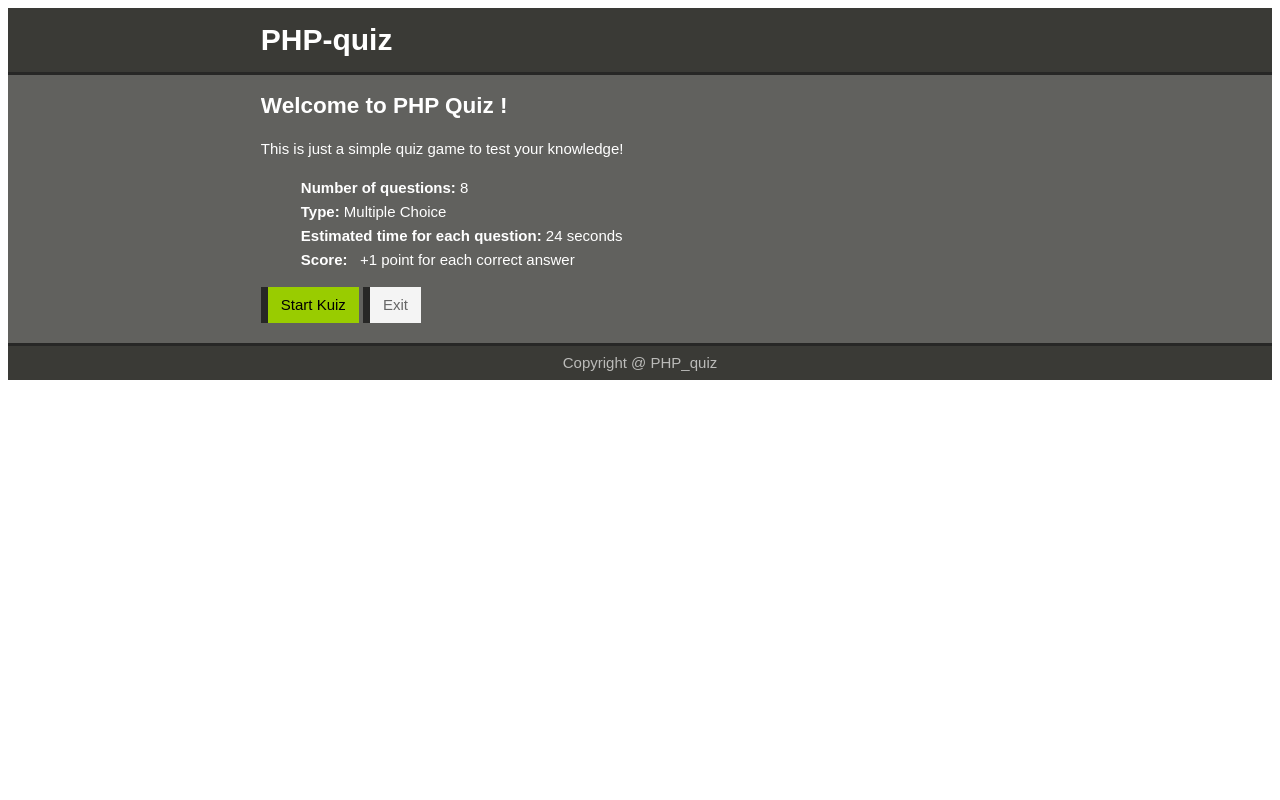
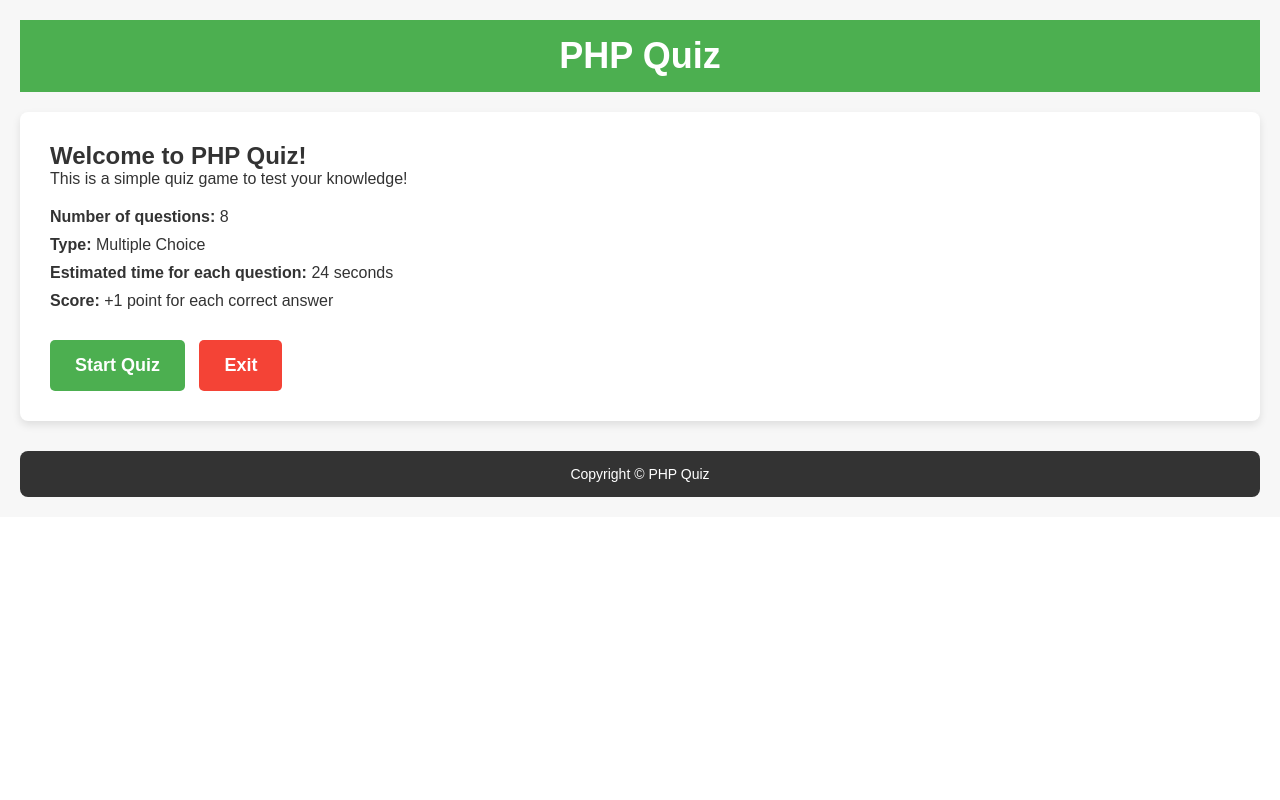
Before and after one commit to ASGS2000/LA2, a PHP site: page /home.php in a window 1280 px wide. Run offline with PHP 8.4, Linux system fonts and the light colour scheme; the visitor is signed in with stand-in values (Sample User, id 1); data comes from the database, SQL or seed files in the repository.

Commit message:
Update home.php

```diff
--- a/home.php
+++ b/home.php
@@ -9,44 +9,154 @@ $total = mysqli_num_rows($run);
 
 <html>
 <head>
-		<title>PHP-quiz</title>
-		<link rel="stylesheet" type="text/css" href="css/style.css">
+    <title>PHP-Quiz</title>
+    <style>
+        /* Global Styles */
+        * {
+            margin: 0;
+            padding: 0;
+            box-sizing: border-box;
+            font-family: Arial, sans-serif;
+        }
+
+        /* Main Container */
+        .main-container {
+            background-color: #f7f7f7;
+            padding: 20px;
+            color: #333;
+        }
+
+        /* Header Styles */
+        .header-container {
+            background-color: #4CAF50;
+            color: white;
+            padding: 15px;
+            text-align: center;
+        }
+
+        h1 {
+            font-size: 36px;
+        }
+
+        /* Content Container */
+        .content-container {
+            background-color: #ffffff;
+            border-radius: 8px;
+            box-shadow: 0 4px 8px rgba(0, 0, 0, 0.1);
+            padding: 30px;
+            margin-top: 20px;
+        }
+
+        /* List of Quiz Details */
+        .quiz-details {
+            list-style: none;
+            margin-top: 20px;
+            font-size: 16px;
+        }
+
+        .quiz-details li {
+            margin-bottom: 10px;
+        }
+
+        /* Button Styles */
+        .btn {
+            display: inline-block;
+            padding: 15px 25px;
+            margin-top: 20px;
+            text-align: center;
+            font-size: 18px;
+            font-weight: bold;
+            border-radius: 5px;
+            text-decoration: none;
+            cursor: pointer;
+        }
+
+        .start-btn {
+            background-color: #4CAF50;
+            color: white;
+        }
+
+        .start-btn:hover {
+            background-color: #45a049;
+        }
+
+        .exit-btn {
+            background-color: #f44336;
+            color: white;
+            margin-left: 10px;
+        }
+
+        .exit-btn:hover {
+            background-color: #e53935;
+        }
+
+        /* Footer Styles */
+        footer {
+            background-color: #333;
+            color: white;
+            text-align: center;
+            padding: 15px;
+            margin-top: 30px;
+            border-radius: 8px;
+        }
+
+        footer .footer-container {
+            font-size: 14px;
+        }
+
+        /* Media Queries for Mobile Devices */
+        @media (max-width: 768px) {
+            .content-container {
+                padding: 20px;
+            }
+
+            h1 {
+                font-size: 30px;
+            }
+
+            .quiz-details {
+                font-size: 14px;
+            }
+
+            .btn {
+                padding: 12px 20px;
+                font-size: 16px;
+            }
+        }
+    </style>
 </head>
 
 <body>
+    <div class="main-container">
         <header>
-			<div class="container">
-				<h1>PHP-quiz</h1>
+            <div class="header-container">
+                <h1>PHP Quiz</h1>
             </div>
         </header>
 
         <main>
-			<div class="container">
-				<h2>Welcome to PHP Quiz !</h2>
-				<p>This is just a simple quiz game to test your knowledge!</p>
-				<ul>
-				    <li><strong>Number of questions: </strong><?php echo $total; ?></li>
-				    <li><strong>Type: </strong>Multiple Choice</li>
-				    <li><strong>Estimated time for each question: </strong><?php echo $total * 0.05 * 60; ?> seconds</li>
-				     <li><strong>Score: </strong>   &nbsp; +1 point for each correct answer</li>
+            <div class="content-container">
+                <h2>Welcome to PHP Quiz!</h2>
+                <p>This is a simple quiz game to test your knowledge!</p>
+                <ul class="quiz-details">
+                    <li><strong>Number of questions:</strong> <?php echo $total; ?></li>
+                    <li><strong>Type:</strong> Multiple Choice</li>
+                    <li><strong>Estimated time for each question:</strong> <?php echo $total * 0.05 * 60; ?> seconds</li>
+                    <li><strong>Score:</strong> +1 point for each correct answer</li>
                 </ul>
-				<a href="question.php?n=1" class="start">Start Kuiz</a>
-				<a href="exit.php" class="add">Exit</a>
-
+                <a href="question.php?n=1" class="btn start-btn">Start Quiz</a>
+                <a href="exit.php" class="btn exit-btn">Exit</a>
             </div>
         </main>
 
         <footer>
-			<div class="container">
-				Copyright @ PHP_quiz
+            <div class="footer-container">
+                Copyright &copy; PHP Quiz
             </div>
         </footer>
-
+    </div>
 </body>
 </html>
+
 <?php unset($_SESSION['score']); ?>
-<?php }
-else {
-	header("location: index.php");
-}
-?>
+<?php } else { header("location: index.php"); } ?>
```
Lines whose indentation alone changed are shown as unchanged.
